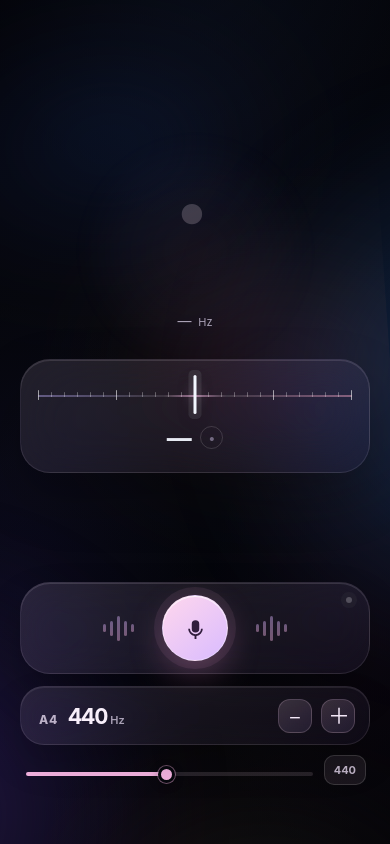
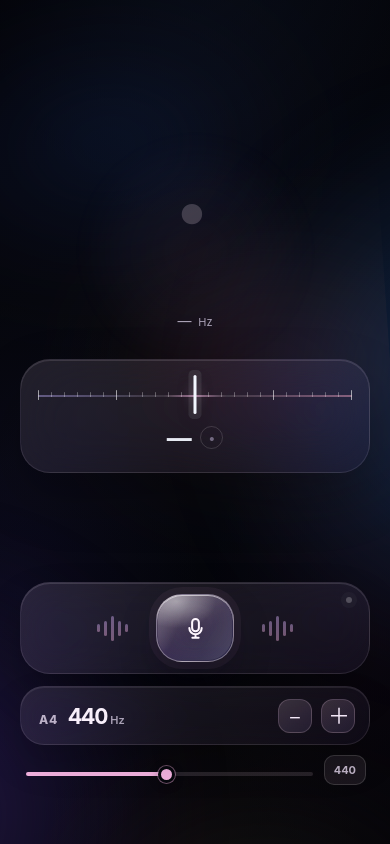
Before and after one commit to RyanHsu1998/pitchline-tuner, a plain HTML site: page index.html in a window 390 px wide. Drawn offline with Linux system fonts and the light colour scheme.

Commit message:
Refine microphone control with liquid glass interaction

```diff
--- a/index.html
+++ b/index.html
@@ -556,6 +556,80 @@
     @media (prefers-reduced-motion: reduce) {
       .flow-cloud, .edge-wash, .edge-wash::before, .edge-wash::after { animation: none; }
     }
+
+    /* Liquid-glass listening control: a softer iOS-style squircle instead of a flat icon disc. */
+    .listen {
+      width: 78px;
+      height: 68px;
+      overflow: hidden;
+      border: 1px solid rgba(255,242,255,.38);
+      border-radius: 26px;
+      color: #fff7ff;
+      background:
+        radial-gradient(ellipse 85% 65% at 25% 10%, rgba(255,255,255,.42), transparent 62%),
+        linear-gradient(145deg, rgba(255,222,246,.28), rgba(185,146,255,.16) 52%, rgba(103,121,255,.12));
+      box-shadow:
+        0 18px 36px rgba(12,7,28,.30),
+        inset 0 1px 0 rgba(255,255,255,.56),
+        inset 0 -10px 22px rgba(107,70,160,.12),
+        0 0 0 7px rgba(245,180,226,.055);
+      -webkit-backdrop-filter: blur(24px) saturate(1.65);
+      backdrop-filter: blur(24px) saturate(1.65);
+    }
+    .listen::before {
+      position: absolute;
+      z-index: -1;
+      inset: 1px;
+      border-radius: 24px;
+      background: linear-gradient(115deg, rgba(255,255,255,.25), transparent 34%, rgba(255,255,255,.05) 68%, rgba(255,255,255,.18));
+      content: "";
+      opacity: .78;
+      pointer-events: none;
+    }
+    .listen::after {
+      position: absolute;
+      z-index: -1;
+      width: 76px;
+      height: 28px;
+      left: 50%;
+      top: -20px;
+      border-radius: 50%;
+      background: rgba(255,255,255,.42);
+      filter: blur(15px);
+      content: "";
+      opacity: .34;
+      transform: translateX(-50%);
+      pointer-events: none;
+    }
+    .listen.listening {
+      border-color: rgba(255,224,248,.50);
+      color: #fff9ff;
+      background:
+        radial-gradient(ellipse 90% 70% at 20% 6%, rgba(255,255,255,.34), transparent 60%),
+        linear-gradient(145deg, rgba(139,112,224,.58), rgba(224,103,179,.44) 58%, rgba(89,106,218,.38));
+      box-shadow:
+        0 18px 38px rgba(68,28,102,.38),
+        inset 0 1px 0 rgba(255,255,255,.50),
+        inset 0 -12px 26px rgba(57,34,108,.18),
+        0 0 0 7px rgba(245,180,226,.10),
+        0 0 30px rgba(233,119,208,.24);
+    }
+    .listen.listening::after { opacity: .52; animation: buttonSheen 3.2s ease-in-out infinite; }
+    .listen .icon {
+      width: 27px;
+      height: 27px;
+      fill: none;
+      stroke: currentColor;
+      stroke-width: 1.8;
+      stroke-linecap: round;
+      stroke-linejoin: round;
+      filter: drop-shadow(0 2px 5px rgba(27,12,42,.24));
+    }
+    @keyframes buttonSheen {
+      0%, 100% { transform: translateX(-50%) translateY(0) scale(.92); }
+      50% { transform: translateX(-50%) translateY(7px) scale(1.12); }
+    }
+    @media (prefers-reduced-motion: reduce) { .listen.listening::after { animation: none; } }
   </style>
 </head>
 <body>
@@ -585,8 +659,8 @@
       <div class="listen-dock glass">
         <div class="signal signal-left" aria-hidden="true"><i></i><i></i><i></i><i></i><i></i></div>
         <button id="listen" class="listen" type="button" aria-label="开始调音" aria-pressed="false">
-          <svg class="icon mic-icon" viewBox="0 0 24 24" aria-hidden="true"><path d="M12 15.8a3.6 3.6 0 0 0 3.6-3.6V7.6a3.6 3.6 0 1 0-7.2 0v4.6a3.6 3.6 0 0 0 3.6 3.6Zm5.3-3.6a5.3 5.3 0 0 1-10.6 0H5a7 7 0 0 0 6.1 6.9V22h1.8v-2.9A7 7 0 0 0 19 12.2h-1.7Z"/></svg>
-          <svg class="icon stop-icon" viewBox="0 0 24 24" aria-hidden="true"><rect x="7" y="7" width="10" height="10" rx="2"/></svg>
+          <svg class="icon mic-icon" viewBox="0 0 24 24" aria-hidden="true"><rect x="9" y="3.5" width="6" height="11" rx="3"></rect><path d="M6.5 11.6a5.5 5.5 0 0 0 11 0M12 17.2v3M9.2 20.2h5.6"></path></svg>
+          <svg class="icon stop-icon" viewBox="0 0 24 24" aria-hidden="true"><path d="M8.2 7.8v8.4M15.8 7.8v8.4"></path></svg>
         </button>
         <div class="signal signal-right" aria-hidden="true"><i></i><i></i><i></i><i></i><i></i></div>
         <span id="privacy" class="ambient-dot" role="status" aria-label="未开始聆听"></span>
```
